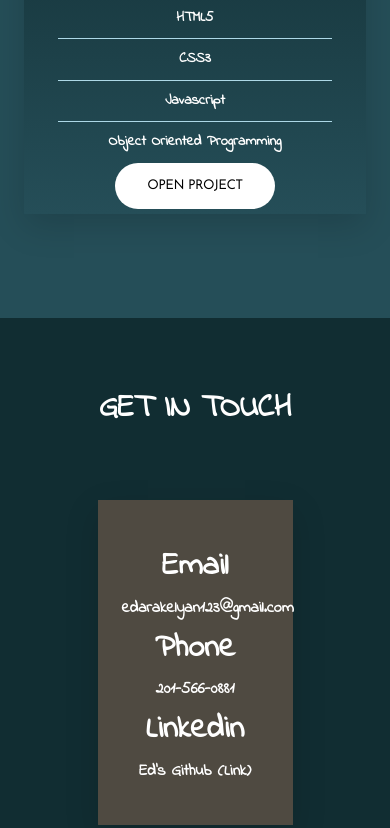
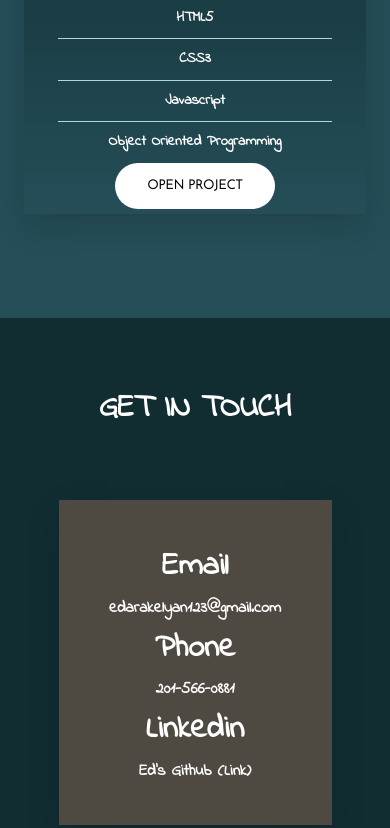
Before and after one commit to eduardarakelyan/myportfolio, a website: page index.html in a window 390 px wide. Shown: the part 3431-4259 px from the top of the page. Drawn offline with Linux system fonts and the light colour scheme; a web font is replaced by a local one.

Commit message:
contact phone media query update

```diff
--- a/sass/components/_contact.scss
+++ b/sass/components/_contact.scss
@@ -8,24 +8,23 @@
     box-shadow: 0 1.5rem 4rem rgba($color-black, 0.15);
 
     @include respond(phone) {
-            width: 50%;
+      width: 70%;
     }
 
-        h2{
+    h2 {
       font-size: 4rem;
       color: white;
     }
     p,
     a {
       font-size: 2rem;
-            color:white
+      color: white;
     }
     a {
       text-decoration: none;
     }
     a::after {
-            content:" (Link)";
-        }
-
+      content: " (Link)";
     }
   }
+}
```
Also changed, not shown: css/style.css. Lines whose indentation alone changed are shown as unchanged.
